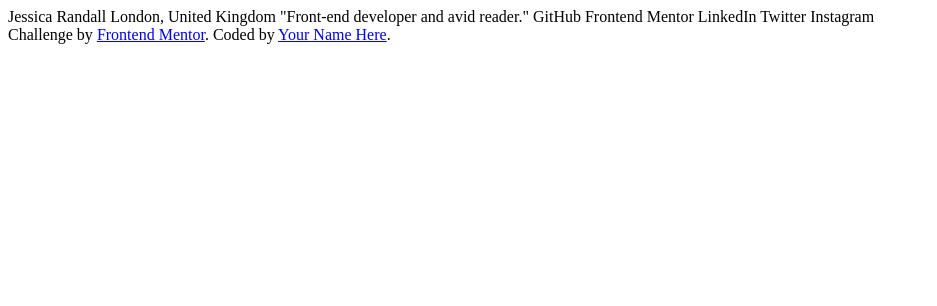
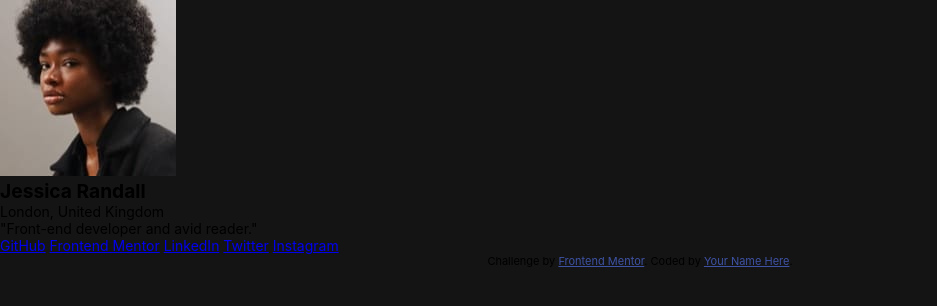
Before and after one commit to SourTik/Social-links-challenge, a plain HTML site: page index.html in a window 1280 px wide. Shown: the whole page, without its empty margins (0-937 px from the left). Drawn offline with Linux system fonts and the light colour scheme.

Commit message:
Add global properties

```diff
--- a/index.html
+++ b/index.html
@@ -5,21 +5,31 @@
   <meta name="viewport" content="width=device-width, initial-scale=1.0"> <!-- displays site properly based on user's device -->
 
   <link rel="icon" type="image/png" sizes="32x32" href="./assets/images/favicon-32x32.png">
+  <link rel="stylesheet" href="style.css">
 
   <title>Frontend Mentor | Social links profile</title>
 
 </head>
 <body>
+<div class="card-container">
+  <img class="card-image" src="assets/images/avatar-jessica.jpeg" alt="Profile pic">
+  <h1 class="card-name">Jessica Randall</h1>
+  <p class="card-location">London, United Kingdom</p>
+  <p class="card-profession">"Front-end developer and avid reader."</p>
 
-  Jessica Randall
-  London, United Kingdom
-  "Front-end developer and avid reader."
+  <div class="card-links">
+    <a href="#">GitHub</a>
+    <a href="#">Frontend Mentor</a>
+    <a href="#">LinkedIn</a>
+    <a href="#">Twitter</a>
+    <a href="#">Instagram</a>
+  </div>
+</div>
 
-  GitHub
-  Frontend Mentor
-  LinkedIn
-  Twitter
-  Instagram
+
+
+
+
 
   <div class="attribution">
     Challenge by <a href="https://www.frontendmentor.io?ref=challenge" target="_blank">Frontend Mentor</a>.
--- a/style.css
+++ b/style.css
@@ -42,13 +42,25 @@ FONT FAMILY & WEIGHT
     --txt-md: 0.875rem;
 
     --font-weight-normal: 400;
-    --font-weight-meduim: 600;
+    --font-weight-semibold: 600;
     --font-weight-bold: 700;
 }
 
+body {
+    font-family: 'inter', sans-serif;
+    font-size: var(--txt-md);
+    font-weight: var(--font-weight-normal);
+    background-color: var(--grey-900);
+}
 
+h1{
+    font-size: var(--txt-lg);
+    font-weight: var(--font-weight-bold);
+}
 
-
+p {
+    font-size: var(--txt-md);
+}
 
 .attribution {
     font-size: 11px; text-align: center;
```
Also changed, not shown: 1 other file.
